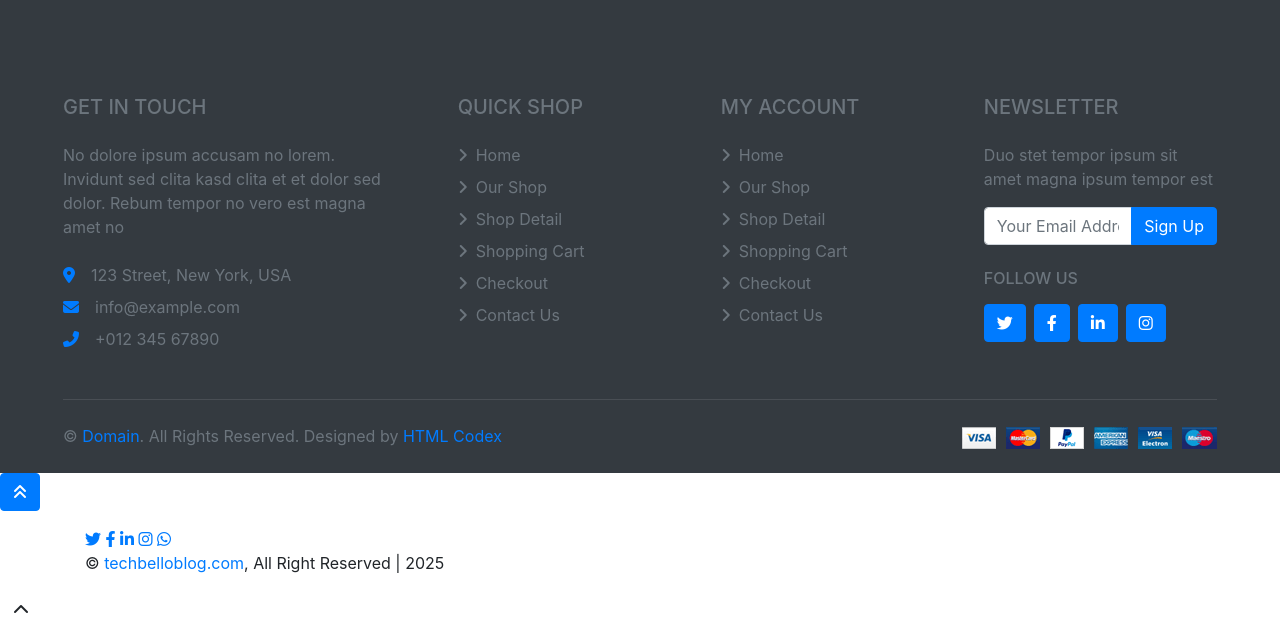
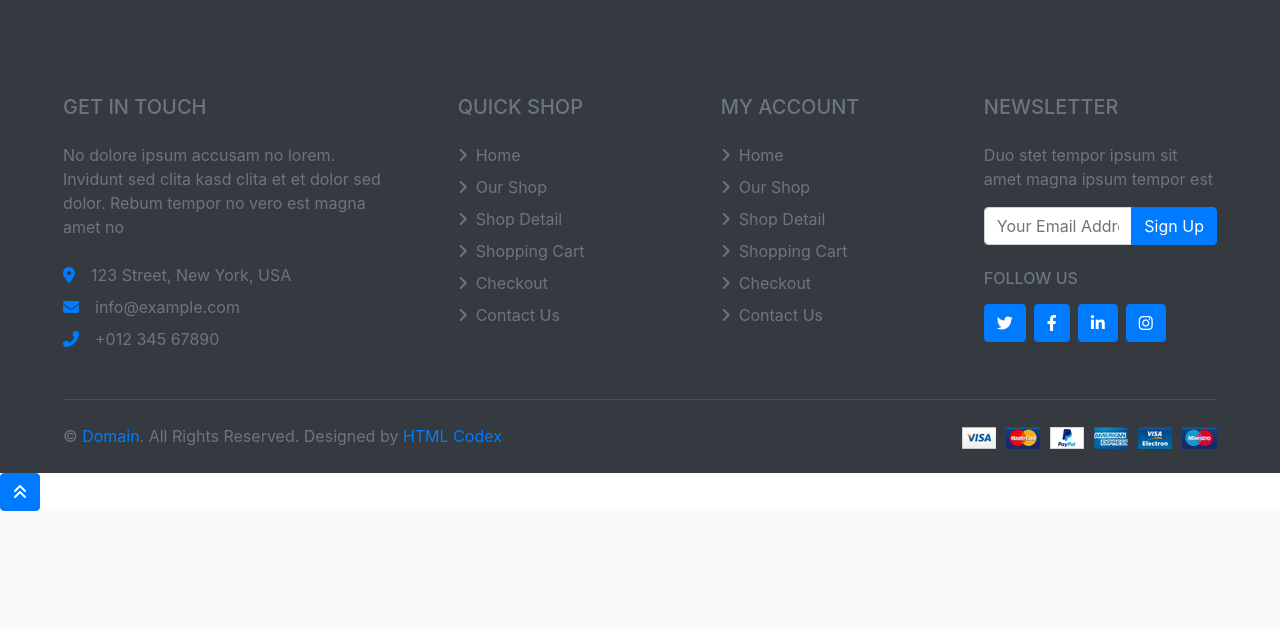
Before and after one commit to techBello/online-market, a Django app: template market/templates/index.html in a window 1280 px wide. Shown: the part 3963-4592 px from the top of the page. After the commit the page ends 4474 px from the top, so only its background shows below. Run offline with Django 3.2, Linux system fonts and the light colour scheme; the template is opened without the code that fills it, so the values that code supplies are empty; some libraries are stand-ins or nearby versions.

Commit message:
cleared unneccesary taags in base page

```diff
--- a/market/templates/base.html
+++ b/market/templates/base.html
@@ -88,41 +88,6 @@
         {% endblock %}
         <!-- Content End -->
 
-        <!-- Footer Start -->
-        <div class="footer wow fadeIn" data-wow-delay="0.3s">
-            <div class="container-fluid">
-                <div class="container">
-                    <div class="footer-info">
-                        <h2></h2>
-                        <h3></h3>
-                        <div class="footer-menu">
-                            <p></p>
-                            <p></p>
-                        </div>
-                        <div class="footer-social">
-                            <a href="https://twitter.com/techbello"><i class="fab fa-twitter"></i></a>
-                            <a href="https://facebook.com/techbello"><i class="fab fa-facebook-f"></i></a>
-                            <a href="https://linkedin.com/in/techbello"><i class="fab fa-linkedin-in"></i></a>
-                            <a href="https://instagram.com/techbello"><i class="fab fa-instagram"></i></a>
-                            <a href="https://wa.me/2348105812477"><i class="fab fa-whatsapp"></i></a>
-                        </div>
-                    </div>
-                </div>
-                <div class="container copyright">
-                    <p>&copy; <a href="">techbelloblog.com</a>, All Right Reserved | 2025
-                </div>
-            </div>
-        </div>
-        <!-- Footer End -->
-
-
-        <!-- Back to top button -->
-        <a href="#" class="btn back-to-top"><i class="fa fa-chevron-up"></i></a>
-
-
-        <!-- Pre Loader -->
-
-
 
         <!-- JavaScript Libraries -->
         <script src="https://code.jquery.com/jquery-3.4.1.min.js"></script>
```
